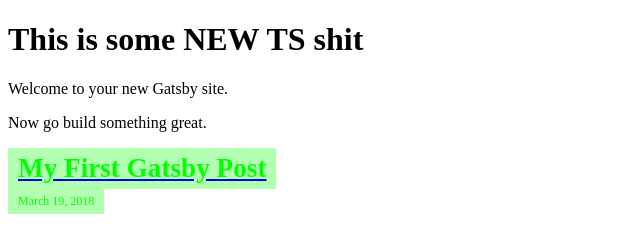
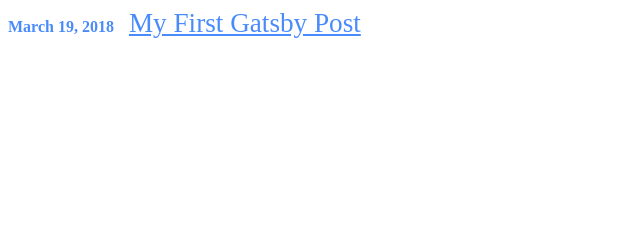
Before and after one commit to MartinShishkov/personal-blog, a Gatsby site: page / in a window 1280 px wide. Shown: the whole page, without its empty margins (0-640 px from the left). Built offline with nearby package versions, Linux system fonts and the light colour scheme; Gatsby itself is replaced by a stand-in of ours.

Commit message:
redesign

```diff
--- a/gatsby-config.js
+++ b/gatsby-config.js
@@ -1,6 +1,6 @@
 module.exports = {
   siteMetadata: {
-    title: 'Sharkdeveloper',
+    title: 'sharkDeveloper',
   },
   plugins: [
     'gatsby-plugin-react-helmet',
--- a/src/components/ui/molecules/Header.tsx
+++ b/src/components/ui/molecules/Header.tsx
@@ -3,7 +3,7 @@
 
 const styles = require('./Header.module.scss');
 
-export const Header = () => {
+export const Header = ({data}) => {
     const appName = "sharkDeveloper";
 
     return (
--- a/src/components/ui/molecules/PostListViewItem.module.scss
+++ b/src/components/ui/molecules/PostListViewItem.module.scss
@@ -1,4 +1,5 @@
 $primary-color: #00FF00;
+$link-color: #4a8bfc;
 
 .postListViewItem{
     display: inline-block;
@@ -10,19 +11,15 @@
     }
 
     .title{
-        display: block;
-        padding: 5px 10px;
         font-size: 1.7em;
-        font-weight: bold;
-        color: $primary-color;
-        background-color: rgba($color:$primary-color, $alpha: 0.3);
-    }
-
-    .date{
-        padding: 5px 10px;
-        display: inline-block;
-        color: $primary-color;
-        font-size: 9pt;
-        background-color: rgba($color:$primary-color, $alpha: 0.3);
+        color: $link-color;
+        transition: 0.3s all;
     }
 }
+
+.date{
+    margin-right: 15px;
+    display: inline-block;
+    color: $link-color;
+    font-weight: bold;
+}
--- a/src/components/ui/molecules/PostListViewItem.tsx
+++ b/src/components/ui/molecules/PostListViewItem.tsx
@@ -11,14 +11,16 @@
 
 export const PostListViewItem = (props: IPostListViewItemProps) => {
     return (
-        <Link
-            to={props.url}
-            className={styles.postListViewItem}
-        >
-            <span className={styles.title}>{props.title}</span>
+        <div className={styles.postListViewItem}>
             <span className={styles.date}>
                 {props.date}
             </span>
-        </Link>
+            <Link
+                to={props.url}
+                className={styles.title}
+            >
+                {props.title}
+            </Link>
+        </div>
     );
 }
--- a/src/layouts/index.scss
+++ b/src/layouts/index.scss
@@ -1,17 +1,24 @@
-@import url('https://fonts.googleapis.com/css?family=Montserrat:400,700');
+@import url('https://fonts.googleapis.com/css?family=Anonymous+Pro:400,700');
 
 $primary-color: #00FF00;
 
 html {
-  font-family: 'Montserrat', sans-serif !important;
-  -ms-text-size-adjust: 100%;
-  -webkit-text-size-adjust: 100%;
+    height: 100%;
+    font-family: 'Anonymous Pro', monospace !important;
+    -ms-text-size-adjust: 100%;
+    -webkit-text-size-adjust: 100%;
 }
 body {
+    height: 100%;
   margin: 0;
-  background-color: black;
-  font-family: 'Montserrat', sans-serif !important;
+  background-color: rgb(30,30,30);
+  font-family: 'Anonymous Pro', monospace !important;
 }
+
+#___gatsby{
+    height: 100%;
+}
+
 article,
 aside,
 details,
--- a/src/pages/03-19-2018-getting-started/index.md
+++ b/src/pages/03-19-2018-getting-started/index.md
@@ -4,6 +4,6 @@
 title: "My First Gatsby Post"
 ---
 
-Oooooh-weeee, tva mi e parviqt blog post! She gi prasna muehehe
+, tva mi e parviqt blog post! She gi prasna muehehe
 *asadas*
 #heading 🎉
--- a/src/pages/index.tsx
+++ b/src/pages/index.tsx
@@ -16,14 +16,6 @@
     render(){
         return (
             <div>
-                <div className="row">
-                    <div className="col-xs-12">
-                        <h1>This is some NEW TS shit</h1>
-                        <p>Welcome to your new Gatsby site.</p>
-                        <p>Now go build something great.</p>
-                    </div>
-                </div>
-
                 {
                     this.props.data.allMarkdownRemark.edges.map((post, i) => {
                         return (
```
Also changed, not shown: src/components/ui/molecules/Header.module.scss (+33 -5 lines), src/layouts/index.js (+23 -3 lines).
